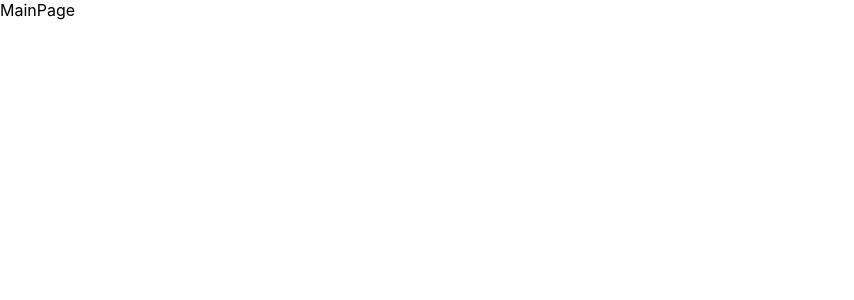
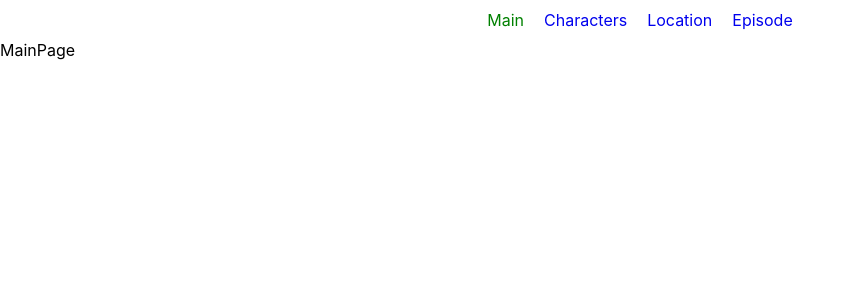
Before and after one commit to develengie/rick-and-morty-universe-app, a React (Vite) app: page / in a window 1280 px wide. Shown: the top 300 px of the page, without its empty margins (0-854 px from the left). Built offline with nearby package versions, Linux system fonts and the light colour scheme.

Commit message:
feat: created navigation

```diff
--- a/src/app/App.tsx
+++ b/src/app/App.tsx
@@ -1,9 +1,12 @@
 import { Navigate, Route, Routes } from 'react-router-dom';
+import Navigation from './components/ui/Navigation/Navigation';
 import MainPage from './components/pages/MainPage';
 import CategoriesLayout from './layouts/CategoriesLayout';
 
 const App = () => {
     return (
+        <>
+            <Navigation />
             <Routes>
                 <Route path="/" element={<MainPage />} />
                 <Route
@@ -12,6 +15,7 @@ const App = () => {
                 />
                 <Route path="*" element={<Navigate to="/" />} />
             </Routes>
+        </>
     );
 };
 
--- /dev/null
+++ b/src/app/components/ui/Navigation/Navigation.scss
@@ -0,0 +1,16 @@
+.nav {
+    padding: 10px 0;
+}
+
+.nav__list {
+    display: flex;
+    justify-content: center;
+}
+
+.nav__list-item {
+    margin: 0 10px;
+}
+
+.nav__link {
+    text-decoration: none;
+}
--- /dev/null
+++ b/src/app/components/ui/Navigation/Navigation.tsx
@@ -0,0 +1,44 @@
+import { NavLink } from 'react-router-dom';
+import { internalPaths } from '../../../constants/internalPaths';
+import { categories } from '../../../constants/categories';
+import './Navigation.scss';
+
+const Navigation = () => {
+    return (
+        <nav className="nav">
+            <ul className="nav__list">
+                <li className="nav__list-item">
+                    <NavLink className="nav__link" to={internalPaths.main}>
+                        Main
+                    </NavLink>
+                </li>
+                <li className="nav__list-item">
+                    <NavLink
+                        className="nav__link"
+                        to={internalPaths.category(categories.characters)}
+                    >
+                        Characters
+                    </NavLink>
+                </li>
+                <li className="nav__list-item">
+                    <NavLink
+                        className="nav__link"
+                        to={internalPaths.category(categories.location)}
+                    >
+                        Location
+                    </NavLink>
+                </li>
+                <li className="nav__list-item">
+                    <NavLink
+                        className="nav__link"
+                        to={internalPaths.category(categories.episode)}
+                    >
+                        Episode
+                    </NavLink>
+                </li>
+            </ul>
+        </nav>
+    );
+};
+
+export default Navigation;
--- /dev/null
+++ b/src/app/constants/categories.ts
@@ -0,0 +1,5 @@
+export const categories = {
+    characters: 'characters',
+    location: 'location',
+    episode: 'episode',
+};
--- /dev/null
+++ b/src/app/constants/internalPaths.ts
@@ -0,0 +1,4 @@
+export const internalPaths = {
+    main: '/',
+    category: (alias: string): string => `/categories/${alias}`,
+};
```
Lines whose indentation alone changed are shown as unchanged.
